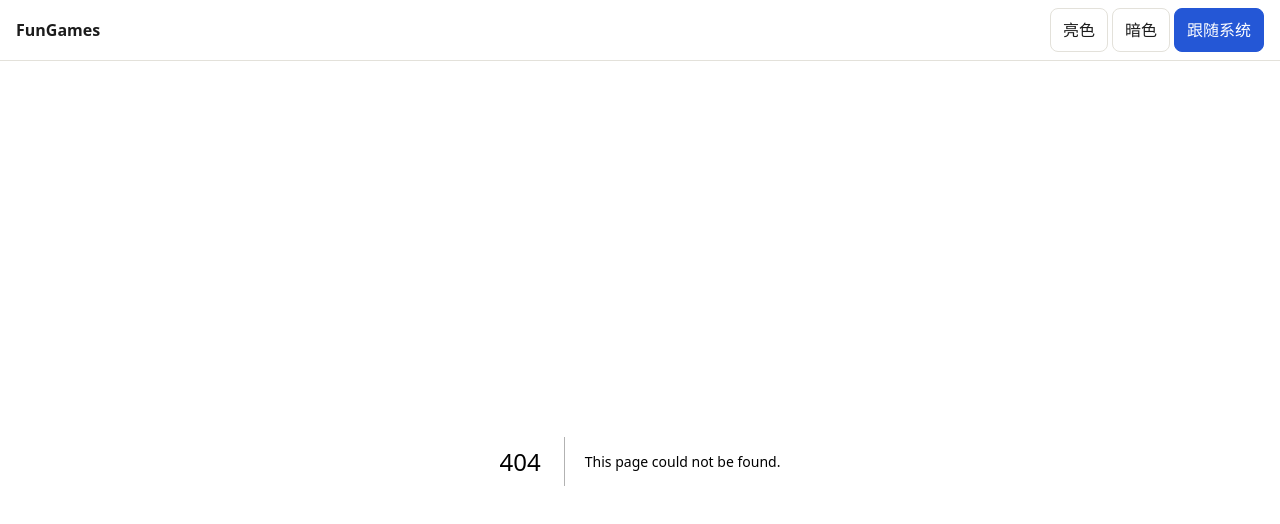
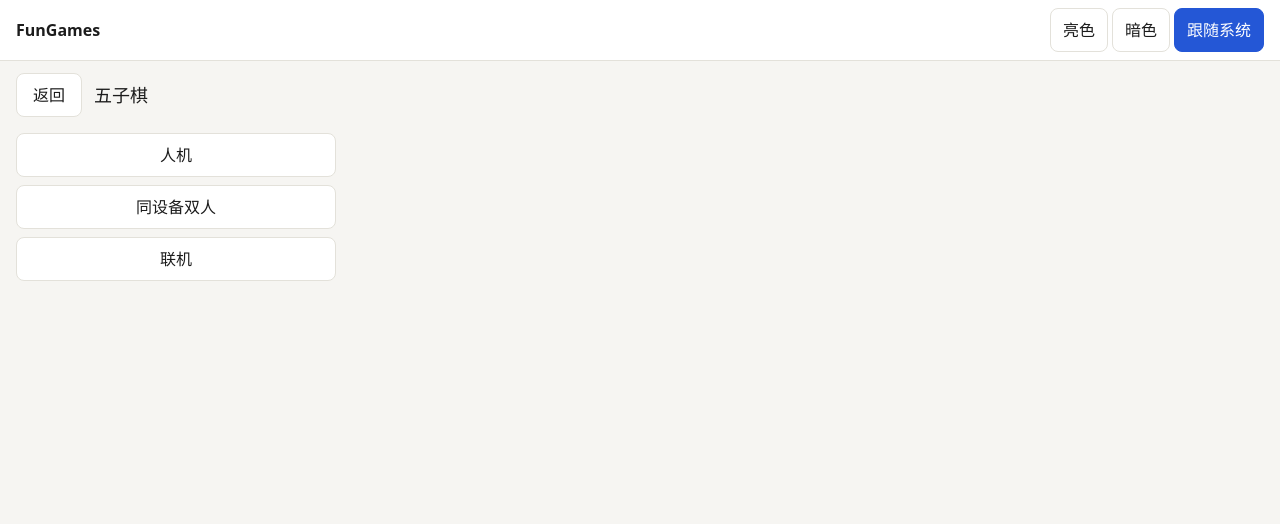
Before and after one commit to laChristmas/FunGames, a Next.js app in the folder apps/web/: page /play/gomoku in a window 1280 px wide. Before the commit this address had no page. Shown: the top 524 px of the page. Built offline with nearby package versions, Linux system fonts and the light colour scheme.

Commit message:
加上五子棋游玩页的外框，让返回、模式选择和画布在竖屏和横屏都留在视口里。

```diff
--- a/apps/web/app/globals.css
+++ b/apps/web/app/globals.css
@@ -139,3 +139,65 @@ body {
   border-radius: 999px;
   padding: 2px 8px;
 }
+
+.play-page {
+  display: flex;
+  flex-direction: column;
+  min-height: calc(100dvh - 73px);
+  padding: 12px 16px calc(12px + env(safe-area-inset-bottom));
+  box-sizing: border-box;
+}
+
+.play-bar {
+  display: flex;
+  align-items: center;
+  gap: 12px;
+}
+
+.play-bar h1 {
+  margin: 0;
+  font-size: 18px;
+}
+
+.play-bar a,
+.mode-choices button,
+.stage button {
+  display: inline-flex;
+  align-items: center;
+  justify-content: center;
+  min-height: 44px;
+  padding: 0 16px;
+  border: 1px solid var(--line);
+  border-radius: 8px;
+  background: var(--surface);
+  color: var(--text);
+  text-decoration: none;
+}
+
+.mode-choices {
+  display: flex;
+  flex-direction: column;
+  gap: 8px;
+  max-width: 320px;
+  margin-top: 16px;
+}
+
+.stage-wrap {
+  flex: 1;
+  display: flex;
+  align-items: center;
+  justify-content: center;
+  min-height: 0;
+}
+
+.stage {
+  display: flex;
+  flex-direction: column;
+  align-items: center;
+  justify-content: center;
+  gap: 12px;
+  width: min(100%, calc(100dvh - 160px));
+  background: var(--surface);
+  border: 1px solid var(--line);
+  box-sizing: border-box;
+}
--- /dev/null
+++ b/apps/web/app/play/[slug]/page.tsx
@@ -0,0 +1,10 @@
+import { notFound } from "next/navigation";
+import { PlayShell } from "@/components/play-shell";
+import { getGame } from "@/lib/games";
+
+export default async function PlayPage({ params }: { params: Promise<{ slug: string }> }) {
+  const { slug } = await params;
+  const game = getGame(slug);
+  if (!game) notFound();
+  return <PlayShell game={game} />;
+}
--- /dev/null
+++ b/apps/web/components/play-shell.tsx
@@ -0,0 +1,44 @@
+"use client";
+
+import Link from "next/link";
+import { useState } from "react";
+import type { GameMeta } from "@/lib/games";
+
+type PlayMode = "ai" | "local" | "online";
+
+const choices: { id: PlayMode; label: string }[] = [
+  { id: "ai", label: "人机" },
+  { id: "local", label: "同设备双人" },
+  { id: "online", label: "联机" },
+];
+
+export function PlayShell({ game }: { game: GameMeta }) {
+  const [mode, setMode] = useState<PlayMode | null>(null);
+
+  return (
+    <main className="play-page">
+      <div className="play-bar">
+        <Link href="/">返回</Link>
+        <h1>{game.title}</h1>
+      </div>
+      {mode === null ? (
+        <div className="mode-choices" role="group" aria-label="选择开局方式">
+          {choices.map((choice) => (
+            <button key={choice.id} type="button" onClick={() => setMode(choice.id)}>
+              {choice.label}
+            </button>
+          ))}
+        </div>
+      ) : (
+        <div className="stage-wrap">
+          <div className="stage" style={{ aspectRatio: String(game.aspect) }}>
+            <p>{mode === "online" ? "联机即将开放" : "棋盘即将放在这里"}</p>
+            <button type="button" onClick={() => setMode(null)}>
+              重新选择
+            </button>
+          </div>
+        </div>
+      )}
+    </main>
+  );
+}
```
